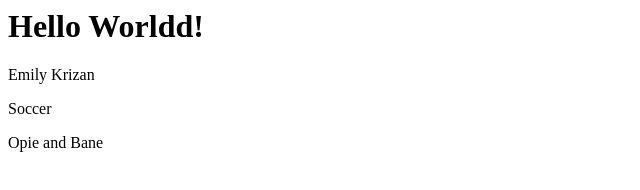
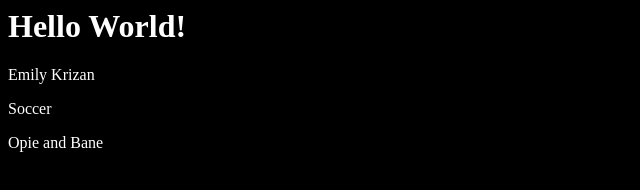
Before and after one commit to ecarlson15/git-inclass, a plain HTML site: page index.html in a window 1280 px wide. Shown: the whole page, without its empty margins (0-640 px from the left). Drawn offline with Linux system fonts and the light colour scheme.

Commit message:
Add background and text color

```diff
--- a/index.html
+++ b/index.html
@@ -1,12 +1,17 @@
 <html>
 	<head>
-
+		<style>
+			body {
+				background-color: black;
+				color: white;
+			}
+		</style>
 
 	</head>
 
 	<body>
 		<h1>
-			Hello Worldd!
+			Hello World!
 		</h1>
 		<p>
 			Emily Krizan
```
